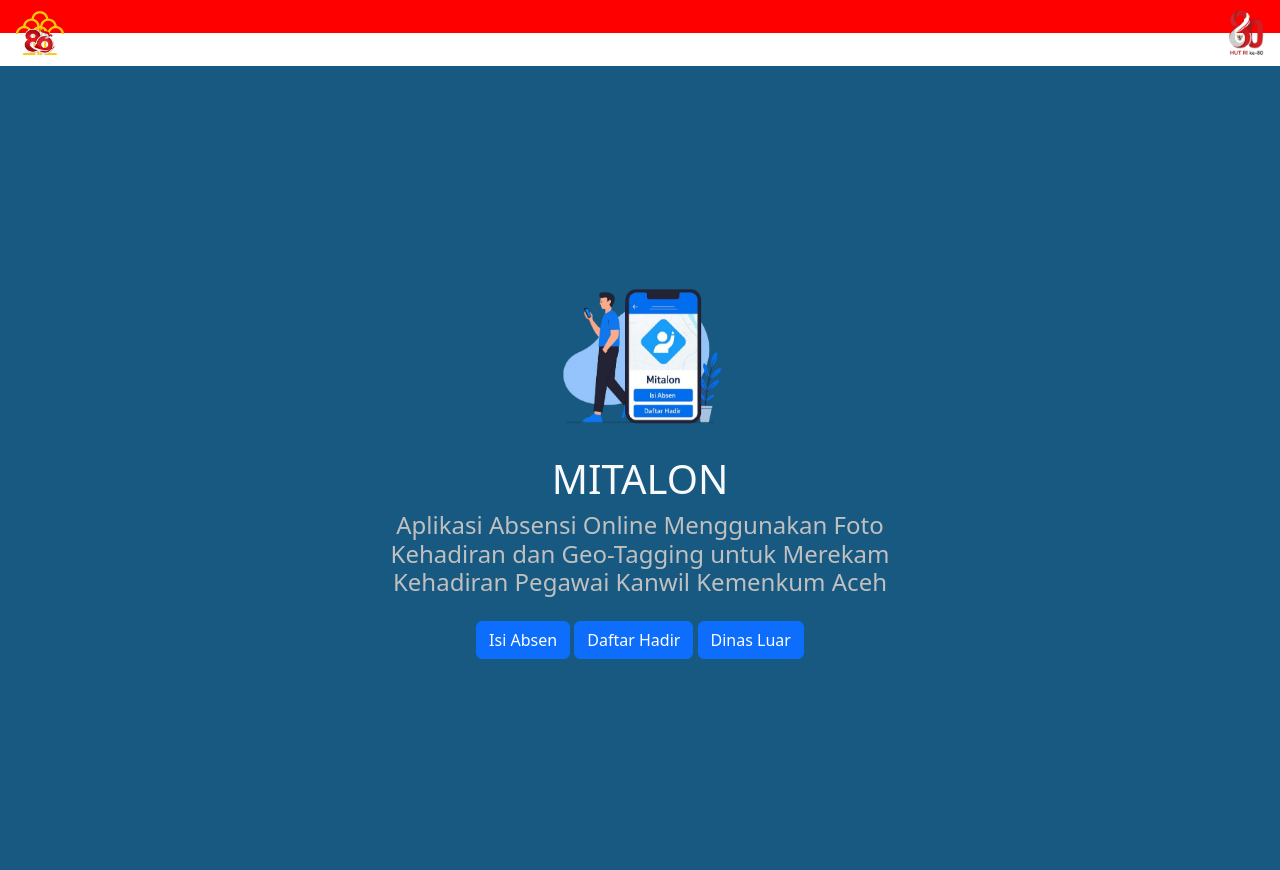
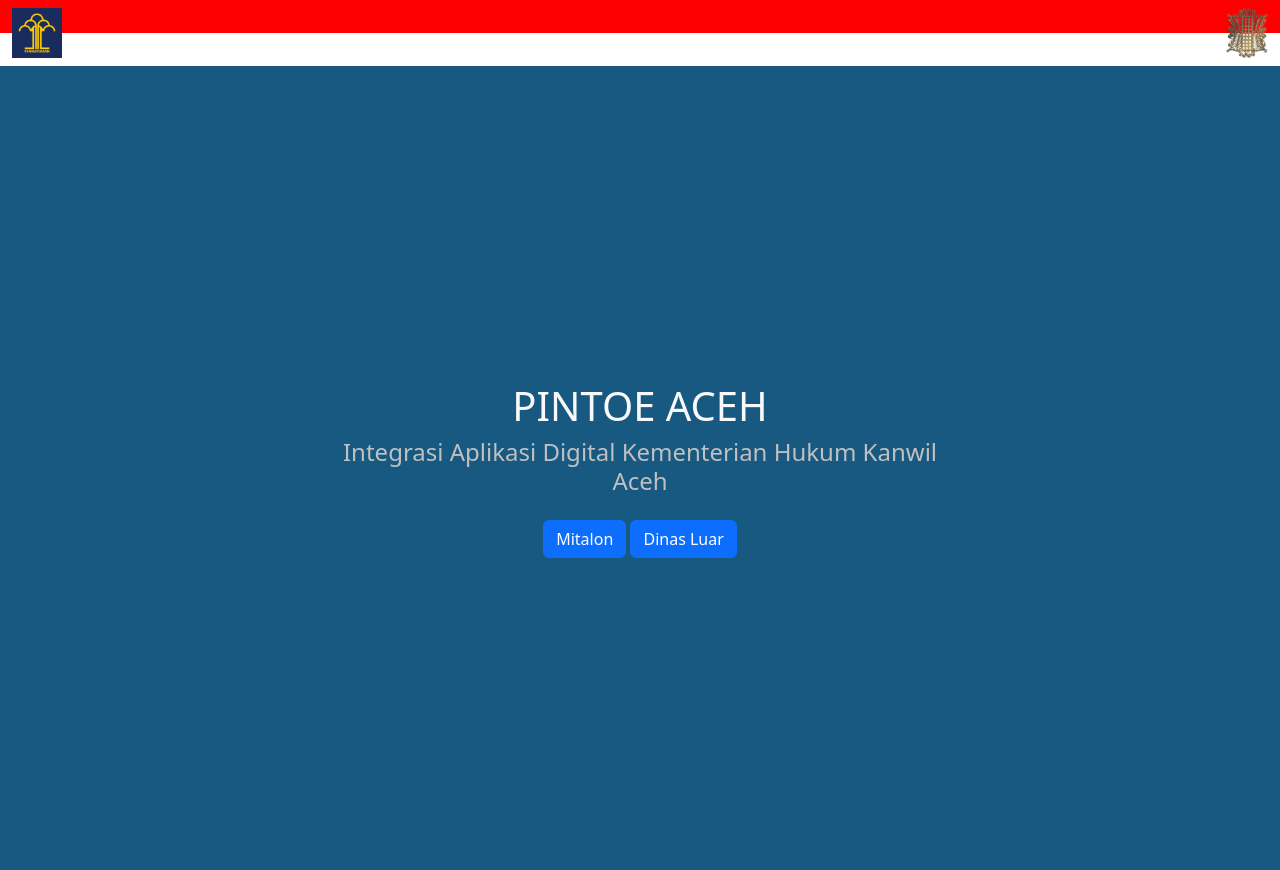
Before and after one commit to putramuttaqin/mitalon, a Flask app: page / in a window 1280 px wide. Run offline with Flask 3, Linux system fonts and the light colour scheme.

Commit message:
update interface

```diff
--- a/app.py
+++ b/app.py
@@ -71,6 +71,9 @@
 def home():
     return render_template("home.html")
 
+@app.route('/mitalon')
+def mitalon():
+    return render_template('mitalon.html')
 
 @app.route("/form")
 def form():
--- a/templates/base.html
+++ b/templates/base.html
@@ -14,8 +14,8 @@
   <!-- Navbar -->
   <nav class="navbar hut-navbar fixed-top">
     <div class="container-fluid d-flex align-items-center">
-      <img src="/static/images/hutp.png" alt="HUT-PENGAYOMAN" class="hut-logo me-2">
-      <img src="/static/images/hutri.png" alt="HUT-RI" class="hut-logo">
+      <img src="/static/images/pengayoman.png" alt="HUT-PENGAYOMAN" class="hut-logo me-2">
+      <img src="/static/images/aceh.png" alt="HUT-RI" class="hut-logo">
     </div>
   </nav>
 
--- a/templates/home.html
+++ b/templates/home.html
@@ -1,17 +1,16 @@
 {% extends "base.html" %}
 
-{% block title %}MitaLon{% endblock %}
+{% block title %}Pintoe Aceh{% endblock %}
 
 {% block content %}
 <div class="home-container dark-mode">
-    <div class="home-content">
-        <img src="/static/images/bg-removed.png" class="logo" alt="Mitalon">
-        <h1 class="text-light">MITALON</h1>
-        <h4 class="narasi">Aplikasi Absensi Online Menggunakan Foto Kehadiran dan Geo-Tagging untuk Merekam Kehadiran
-            Pegawai Kanwil Kemenkum Aceh</h4>
-        <a href="/form" class="btn btn-primary mt-3">Isi Absen</a>
-        <a href="/attendance" class="btn btn-primary mt-3">Daftar Hadir</a>
-        <a href="/dinasluar" class="btn btn-primary mt-3">Dinas Luar</a>
-    </div>
+  <div class="home-content text-center">
+    <h1 class="text-light">PINTOE ACEH</h1>
+    <h4 class="narasi">
+      Integrasi Aplikasi Digital Kementerian Hukum Kanwil Aceh
+    </h4>
+    <a href="/mitalon" class="btn btn-primary mt-3">Mitalon</a>
+    <a href="/dinasluar" class="btn btn-primary mt-3">Dinas Luar</a>
+  </div>
 </div>
 {% endblock %}
```
Also changed, not shown: templates/mitalon.html (added, +18 -0 lines), static/images/aceh.png (added), static/images/pengayoman.png (added).
